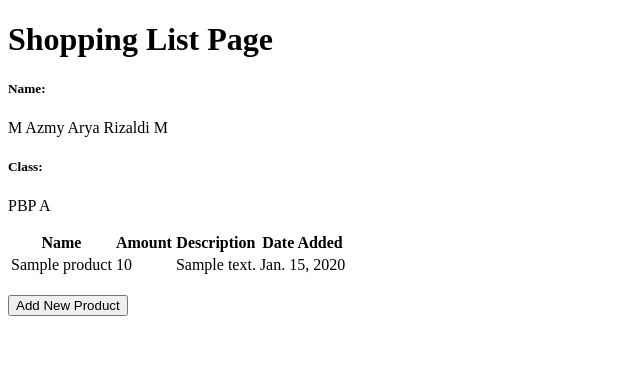
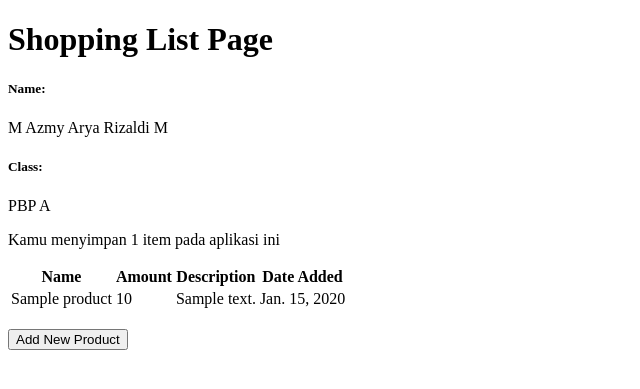
Before and after one commit to azmyar/alhikam-mart, a Django app: page / in a window 1280 px wide. Shown: the top 389 px of the page, without its empty margins (0-640 px from the left). Run offline with Django 4.2, Linux system fonts and the light colour scheme; tables that the repository leaves empty hold one stand-in row (values such as "Sample post").

Commit message:
Added Bonus Task

```diff
--- a/main/templates/main.html
+++ b/main/templates/main.html
@@ -8,6 +8,8 @@
 
     <h5>Class:</h5>
     <p>{{class}}</p>
+
+    <p>Kamu menyimpan {{ products.count }} item pada aplikasi ini</p>
 
     <table>
         <tr>
```
